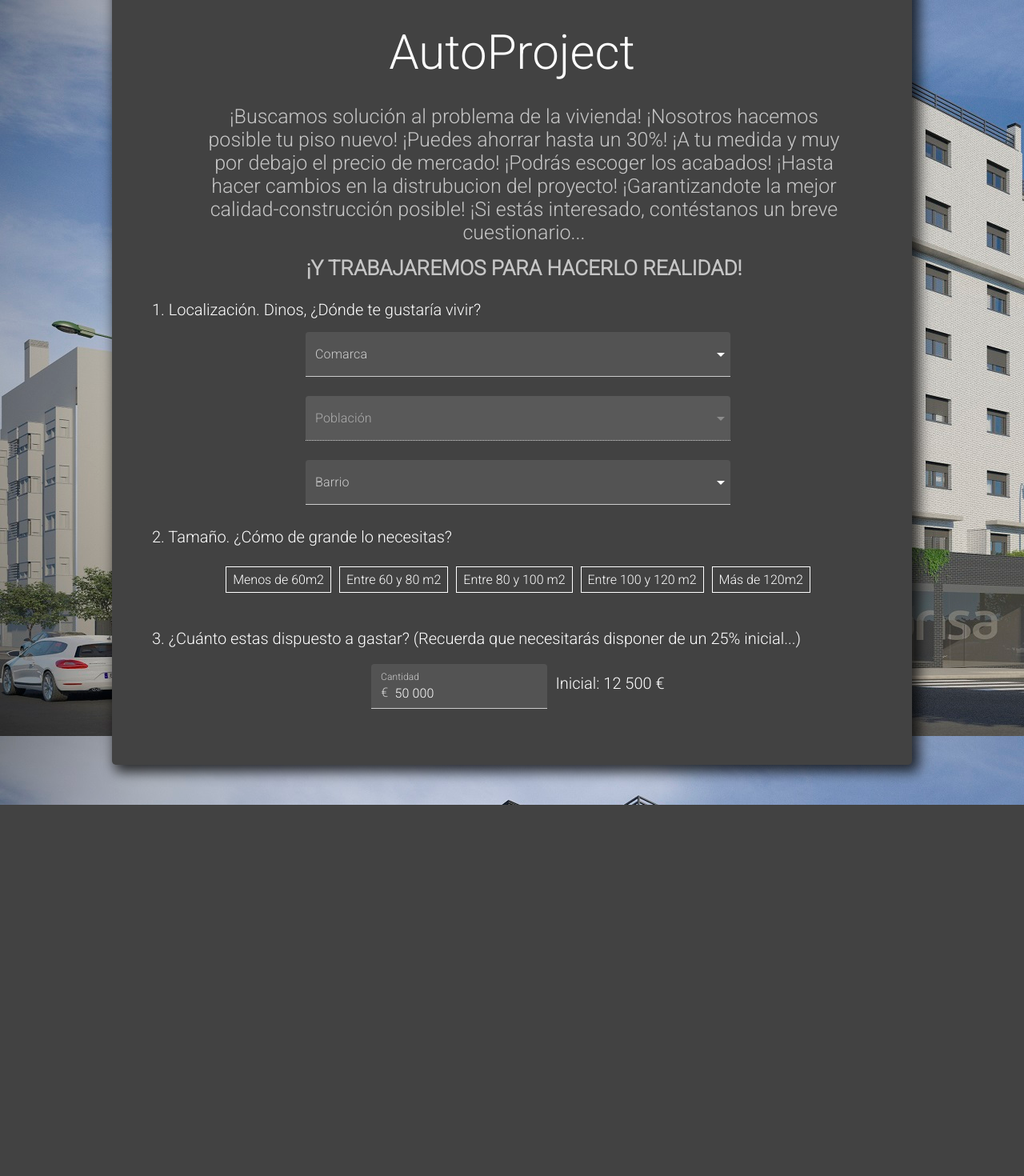
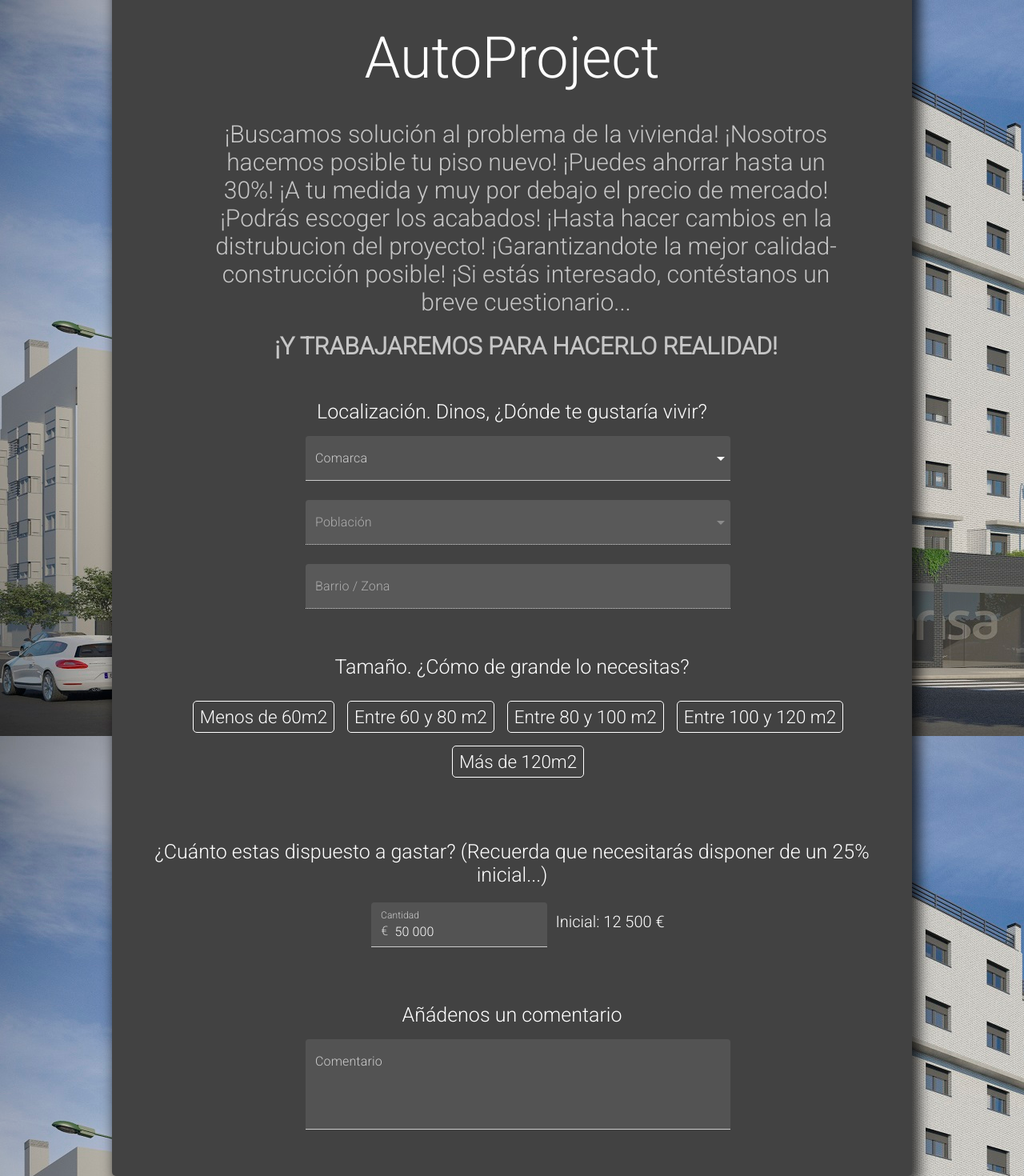
Before and after one commit to Xavierperals/autoproject, a React (Create React App) app: page / in a window 1280 px wide. Shown: the part 80-1550 px from the top of the page at 80% size. Before the commit the page ends 1086 px from the top, so only its background shows below. Built offline with nearby package versions, Linux system fonts and the light colour scheme; no server answers.

Commit message:
4th step of form

```diff
--- a/src/components/autocomplete-input/AutocompleteInput.tsx
+++ b/src/components/autocomplete-input/AutocompleteInput.tsx
@@ -26,11 +26,6 @@ export const AutocompleteInput = (props: Props) => (
             ...params.InputProps,
             type: 'search',
             className: 'input',
-            // startAdornment: (
-            //   <InputAdornment position="end" variant="filled">
-            //     <AccountCircle/>
-            //   </InputAdornment>
-            // ),
           }}
         />
       )}
--- a/src/components/autoproject-form/AutoProjectForm.scss
+++ b/src/components/autoproject-form/AutoProjectForm.scss
@@ -1,9 +1,9 @@
 .step {
-  margin-top: 10px;
+  margin-top: 40px;
 
   .title {
-    text-align: left;
-    font-size: 20px;
+    text-align: center;
+    font-size: 25px;
   }
 
   .inputs {
--- a/src/components/autoproject-form/AutoProjectForm.tsx
+++ b/src/components/autoproject-form/AutoProjectForm.tsx
@@ -1,10 +1,10 @@
 import React, { ChangeEvent } from 'react';
 import { Title } from '../title/Title';
 import { Description } from '../description/Description';
-import { createMuiTheme, Theme, ThemeProvider } from '@material-ui/core';
+import { createMuiTheme, TextField, Theme, ThemeProvider } from '@material-ui/core';
 import './AutoProjectForm.scss';
 import { AutocompleteInput } from '../autocomplete-input/AutocompleteInput';
-import { SizeOptions } from '../size-options/SizeOptions';
+import { Option, SizeOptions } from '../size-options/SizeOptions';
 import { HousePrice } from '../house-price/HousePrice';
 import { ApiClient } from '../../api/ApiClient';
 import { Region } from '../../entities/Region';
@@ -18,6 +18,10 @@ interface State {
   regions: Region[];
   selectedRegion?: Region;
   selectedCity?: City;
+  neighborhood?: string;
+  selectedSizeOption?: Option;
+  comment?: string;
+  commentError: boolean;
 }
 
 @autobind
@@ -31,6 +35,7 @@ export class AutoProjectForm extends React.Component<Props, State> {
 
     this.state = {
       regions: [],
+      commentError: false,
     };
   }
 
@@ -48,6 +53,7 @@ export class AutoProjectForm extends React.Component<Props, State> {
         {this.renderFirstStep()}
         {this.renderSecondStep()}
         {this.renderThirdStep()}
+        {this.renderFourthStep()}
       </ThemeProvider>
     );
   }
@@ -69,7 +75,7 @@ export class AutoProjectForm extends React.Component<Props, State> {
   private renderFirstStep(): React.ReactNode {
     return (
       <div className="step">
-        <div className="title">1. Localización. Dinos, ¿Dónde te gustaría vivir?</div>
+        <div className="title">Localización. Dinos, ¿Dónde te gustaría vivir?</div>
         <div className="inputs">
           <AutocompleteInput
             label="Comarca"
@@ -78,11 +84,25 @@ export class AutoProjectForm extends React.Component<Props, State> {
             onChange={this.handleOnRegionInputChange}
           />
           <AutocompleteInput
-            label={'Población'}
+            label="Población"
             options={this.state.selectedRegion?.cities.map(c => c.name) || []}
             disabled={!this.state.selectedRegion}
+            onChange={this.handleOnCityInputChange}
           />
-          <AutocompleteInput label={'Barrio'} options={[ 'Les Corts', 'Gracia', 'Poble Nou' ]} disabled={false}/>
+          <div className="input-wrapper">
+            <TextField
+              label="Barrio / Zona"
+              variant="filled"
+              margin="normal"
+              fullWidth={true}
+              disabled={!this.state.selectedCity}
+              onChange={this.handleOnNeighborhoodInputChange}
+              InputProps={{
+                type: 'search',
+                className: 'input',
+              }}
+            />
+          </div>
         </div>
       </div>
     );
@@ -96,23 +116,42 @@ export class AutoProjectForm extends React.Component<Props, State> {
     }
   }
 
+  private handleOnCityInputChange(event: ChangeEvent<{}>, value: string | null): void {
+    if (!!value) {
+      this.setState({
+        selectedCity: this.state.selectedRegion!.cities.find(city => city.name === value),
+      });
+    }
+  }
+
+  private handleOnNeighborhoodInputChange(event: ChangeEvent<HTMLInputElement>): void {
+    this.setState({
+      neighborhood: event.target.value,
+    });
+  }
+
   private renderSecondStep(): React.ReactNode {
     return (
       <div className="step">
-        <div className="title">2. Tamaño. ¿Cómo de grande lo necesitas?</div>
+        <div className="title">Tamaño. ¿Cómo de grande lo necesitas?</div>
         <div className="inputs">
-          <SizeOptions onSelectOption={() => {
-          }}/>
+          <SizeOptions onSelectOption={this.handleOnSizeOptionsSelectChange}/>
         </div>
       </div>
     );
+  }
+
+  private handleOnSizeOptionsSelectChange(option: Option | undefined): void {
+    this.setState({
+      selectedSizeOption: option,
+    });
   }
 
   private renderThirdStep(): React.ReactNode {
     return (
       <div className="step">
         <div className="title">
-          3. ¿Cuánto estas dispuesto a gastar? (Recuerda que necesitarás disponer de un 25% inicial...)
+          ¿Cuánto estas dispuesto a gastar? (Recuerda que necesitarás disponer de un 25% inicial...)
         </div>
         <div className="inputs">
           <HousePrice/>
@@ -120,4 +159,47 @@ export class AutoProjectForm extends React.Component<Props, State> {
       </div>
     );
   }
+
+  private renderFourthStep(): React.ReactNode {
+    return (
+      <div className="step">
+        <div className="title">Añádenos un comentario</div>
+        <div className="inputs">
+          <div className="input-wrapper">
+            <TextField
+              label="Comentario"
+              variant="filled"
+              margin="normal"
+              fullWidth={true}
+              multiline={true}
+              onChange={this.handleOnCommentInputChange}
+              rows={4}
+              rowsMax={4}
+              error={this.state.commentError}
+              helperText={this.state.commentError ? 'Comentario demasiado largo.' : ''}
+              InputProps={{
+                className: 'input',
+              }}
+            />
+          </div>
+        </div>
+      </div>
+    );
+  }
+
+  private handleOnCommentInputChange(event: ChangeEvent<HTMLInputElement>): void {
+
+    const value = event.target.value;
+
+    if (value.length > 150) {
+      this.setState({
+        commentError: true,
+      });
+    } else {
+      this.setState({
+        commentError: false,
+        comment: value,
+      });
+    }
+  }
 }
--- a/src/components/description/Description.scss
+++ b/src/components/description/Description.scss
@@ -1,7 +1,7 @@
 
 .description {
-  margin-top: 30px;
-  padding-left: 30px;
+  margin-top: 35px;
+  padding-left: 35px;
 
   color: rgba(255, 255, 255, 0.7);
 
@@ -9,17 +9,17 @@
     text-align: center;
     margin-top: 5px;
     margin-bottom: 5px;
-    font-size: 25px;
+    font-size: 30px;
     padding-left: 30px;
     padding-right: 30px;
     font-weight: 400;
   }
 
   .slogan {
-    margin-top: 15px;
-    margin-bottom: 15px;
+    margin-top: 20px;
+    margin-bottom: 20px;
     text-align: center;
     font-weight: 700;
-    font-size: 26px;
+    font-size: 30px;
   }
 }
--- a/src/components/house-price/HousePrice.tsx
+++ b/src/components/house-price/HousePrice.tsx
@@ -67,10 +67,15 @@ export class HousePrice extends React.Component<Props, State> {
 
   private handleOnInputChange(event: ChangeEvent<HTMLInputElement | HTMLTextAreaElement>): void {
 
-    const valueWithoutSpaces = event.target.value.replace(' ', '');
-    const value = Number(valueWithoutSpaces);
+    let valueWithSpaces = event.target.value;
 
-    if (isNaN(value)) {
+    while (valueWithSpaces.includes(' ')) {
+      valueWithSpaces = valueWithSpaces.replace(' ', '');
+    }
+
+    const value = Number(valueWithSpaces);
+
+    if (isNaN(value) || value > 50000000) {
       return;
     }
 
--- a/src/components/size-options/SizeOptions.scss
+++ b/src/components/size-options/SizeOptions.scss
@@ -8,11 +8,12 @@
   .option {
     color: white;
     border: 1px solid white;
+    border-radius: 5px;
     transition: all .5s;
     padding: 6px 8px;
-    margin: 5px 5px;
+    margin: 8px 8px;
     cursor: pointer;
-    font-size: 1rem;
+    font-size: 1.4rem;
   }
 
   .option-selected {
--- a/src/components/title/Title.scss
+++ b/src/components/title/Title.scss
@@ -4,7 +4,7 @@
 
   padding-top: 10px;
 
-  font-size: 3.75rem;
+  font-size: 4.5rem;
   font-weight: 300;
   color: white;
 }
```
Also changed, not shown: 1 other file (tests, documents, lock files or other folders).
